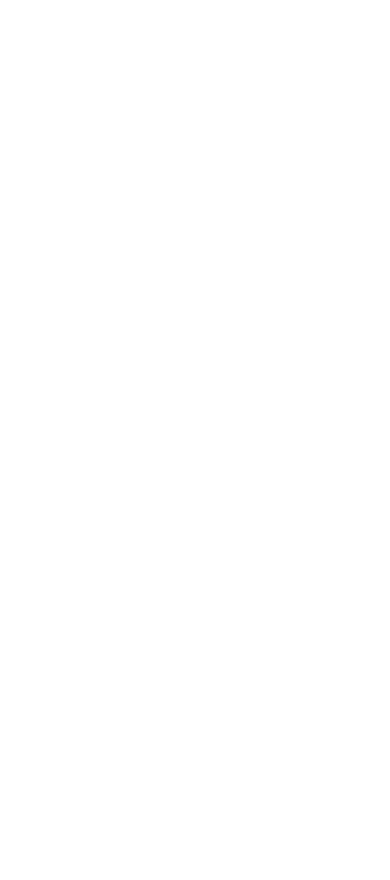
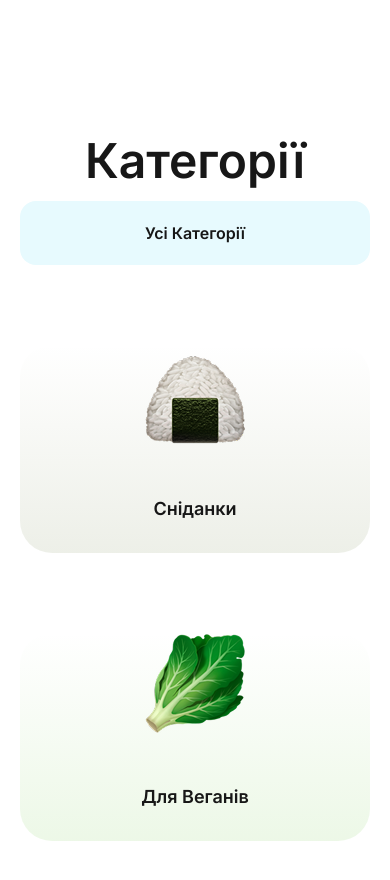
Before and after one commit to kostNai/cooking-nextjs, a Next.js app: page / in a window 390 px wide. Shown: the part 1100-1980 px from the top of the page. Before the commit the page ends 1077 px from the top, so only its background shows below. Built offline with nearby package versions, Linux system fonts and the light colour scheme.

Commit message:
Added responsive to categoriesList

```diff
--- a/src/app/page.tsx
+++ b/src/app/page.tsx
@@ -9,11 +9,11 @@
     return (
         <div>
             <MainBanner />
-            {/* <CategoriesList />
-            <SimpleReceips />
+            <CategoriesList />
+            {/* <SimpleReceips />
             <ChefBanner />
             <TryReceipSection />
-            <SubscribeSection /> */}
+            <SubscribeSection />  */}
         </div>
     )
 }
--- a/src/components/layout/categories/categoriesList.tsx
+++ b/src/components/layout/categories/categoriesList.tsx
@@ -37,16 +37,18 @@
 export default function CategoriesList() {
     return (
         <section className='pt-40'>
-            <div className='flex justify-between'>
-                <h2 className='text-5xl font-semibold'>Категорії</h2>
+            <div className='flex justify-between max-sm:flex-col gap-4'>
+                <h2 className='text-5xl font-semibold max-sm:text-center'>
+                    Категорії
+                </h2>
                 <Link
                     href='/'
-                    className='font-semibold px-7 py-5 bg-card-bg rounded-2xl capitalize'
+                    className='font-semibold px-7 py-5 bg-card-bg rounded-2xl capitalize max-sm:text-center'
                 >
                     Усі категорії
                 </Link>
             </div>
-            <div className='mt-20 flex justify-between'>
+            <div className='mt-20 flex justify-between gap-10 gap-y-20 flex-wrap'>
                 {categories.map((category) => (
                     <CategoryCard
                         key={category.title}
--- a/src/components/layout/categories/categoryCard.tsx
+++ b/src/components/layout/categories/categoryCard.tsx
@@ -9,12 +9,12 @@
 export default function CategoryCard({ img, title, bgColor }: Props) {
     return (
         <article
-            className='px-10 pb-7.5 rounded-4xl'
+            className='px-10 pb-7.5 rounded-4xl flex-1 w-45 max-w-45 min-w-45 shrink-0 max-xl-w-[300px] max-xl:max-w-75 max-xl:min-w-62.5 max-sm:flex-1 max-sm:max-w-full'
             style={{
                 backgroundImage: `linear-gradient(to bottom, transparent, ${bgColor})`,
             }}
         >
-            <div>
+            <div className='flex justify-center'>
                 <Image
                     src={img}
                     alt={`Картинка з зображенням назви категорії - ${title}`}
@@ -23,7 +23,9 @@
                 />
             </div>
             <div className='mt-12.5 flex justify-center'>
-                <h3 className='text-lg font-semibold capitalize'>{title}</h3>
+                <h3 className='text-lg font-semibold capitalize text-center'>
+                    {title}
+                </h3>
             </div>
         </article>
     )
```
